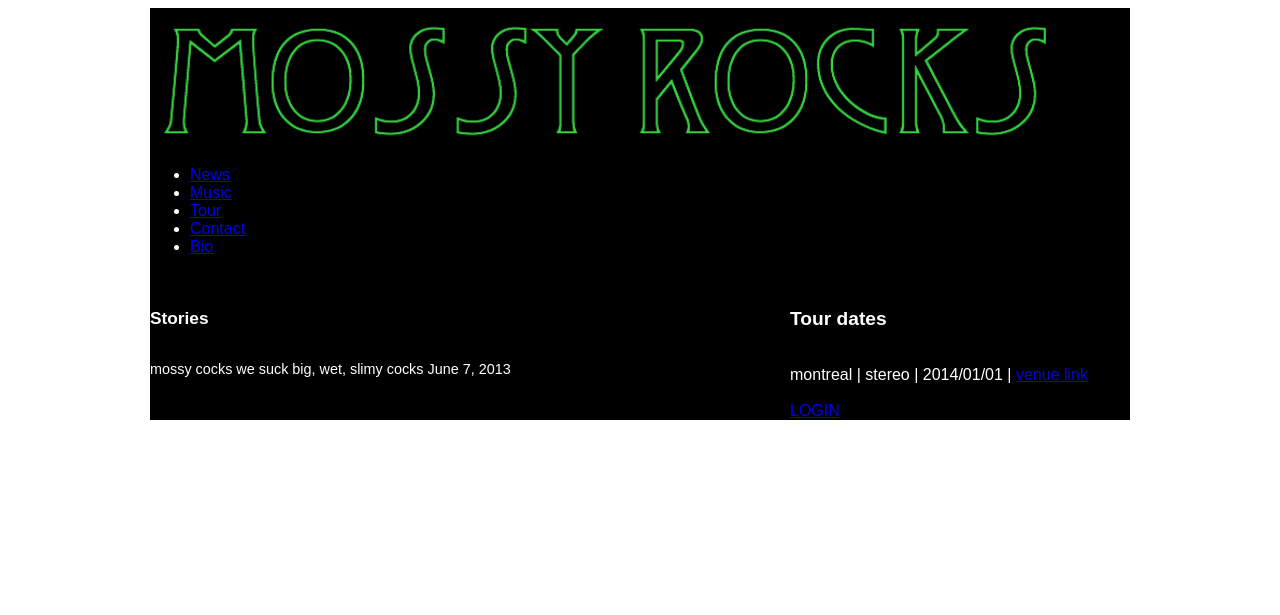
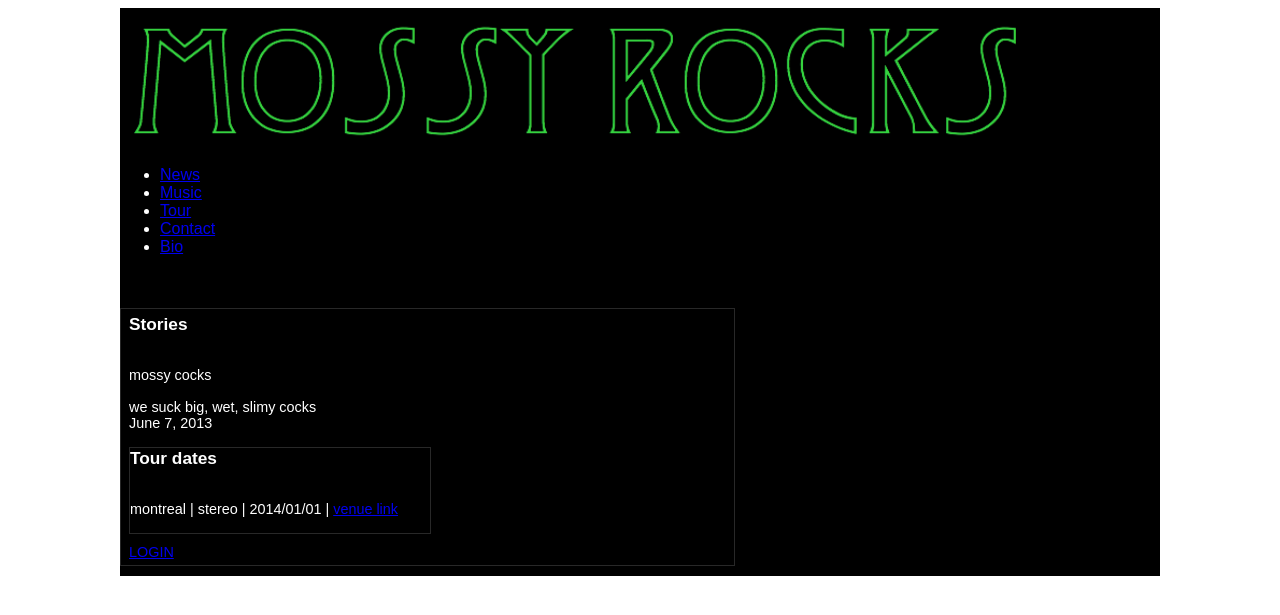
Before and after one commit to 0853RV3R/mossyrocks, a Django app: page / in a window 1280 px wide. Shown: the top 615 px of the page. Run offline with Django 3.2, Linux system fonts and the light colour scheme; data comes from the database, SQL or seed files in the repository; both versions use the stored data as it was after the commit; parts of the project's set-up code (start-up, migrations or seed data) failed here and were passed over.

Commit message:
more css

```diff
--- a/news/static/css/cssTillIDie.css
+++ b/news/static/css/cssTillIDie.css
@@ -15,9 +15,10 @@
 */
 
 body {
-  min-width: 1020px;
+
  font-family: 'Merriweather Sans', sans-serif;
  color: rgb(255, 255, 255);
+
 }
 
 .title_1 {
@@ -80,16 +81,14 @@ body {
 .container_3 {
 	margin-left: auto;
 	margin-right: auto;
-	width: 980px;
-    background-image:url('940_3_20.png');
+	width: 1040px;
+    background-color: rgb(0, 0, 0);
     overflow: auto;
 }
 
 .container_4 {
 	margin-left: auto;
 	margin-right: auto;
-	width: 980px;
-    background: rgb(0, 0, 0);
     overflow: auto;
 }
 
@@ -131,10 +130,36 @@ body {
 /* Grid >> 3 Columns
 ----------------------------------------------------------------------------------------------------*/
 
+.container_3 .grid_1 {
+	width:600px;
+    font-size:0.9em;
+    padding: 5px 5px 5px 8px;
+    border-style: solid;
+    border-width: 1px;
+    border-color: rgb(40, 40, 40);
+
+}
+
+.container_3 .grid_2 {
+	width:20px;
+}
+
+.container_3 .grid_3 {
+	width:300px;
+    border-style: solid;
+    border-width: 1px;
+    border-color: rgb(40, 40, 40);
+    padding: 5px, 5px, 5px 8px;
+}
+
 
 .container_4 .grid_1 {
-	width:640px;
+	width:600px;
     font-size:0.9em;
+    padding: 5px 5px 5px 8px;
+    border-style: solid;
+    border-width: 1px;
+    border-color: rgb(40, 40, 40);
 
 }
 
@@ -143,7 +168,11 @@ body {
 }
 
 .container_4 .grid_3 {
-	width:320px;
+	width:300px;
+    border-style: solid;
+    border-width: 1px;
+    border-color: rgb(40, 40, 40);
+    padding: 5px, 5px, 5px 8px;
 }
 
 
--- a/news/templates/basic.html
+++ b/news/templates/basic.html
@@ -12,7 +12,7 @@
 <body>
 
 
-<div class= "container_4" >
+<div class= "container_3" >
     <div class="clearfix">
 
 <img src="{{ STATIC_URL }}images/MR-head.gif" alt=":::MOSSY ROCKS:::" onmouseover="this" src="{{ STATIC_URL }}images/MR-head.gif" onmouseout="images/MR-head.gif" width="911" height="142" />
--- a/news/templates/news.html
+++ b/news/templates/news.html
@@ -1,17 +1,20 @@
 {% extends 'basic.html' %}
 
 {% block header %}
+<div class="container_4">
 
     <div class="grid_1">
+        <div class="clearfix">
 
             {% for entry in story %}
                 <div class="title_2">Stories</div><br><br>
-                {{ entry.title }}
-                {{ entry.message }}
+                {{ entry.title }}<br><br>
+                {{ entry.message }}<br>
                 {{ entry.date_posted }}
             {% endfor %}
         <br><br>
-        </div>
+
+
 
 {% endblock header %}
 
@@ -19,28 +22,33 @@
 {% block main %}
 {% if user.is_authenticated %}
 
-    <div class="grid_1">
             <div class="title_2">Add story</div><br><br>
                 <form method="post" action="{% url 'news.views.index' %}">
                     {% csrf_token %}
                     {% for field in form %}
                     <table>
                         <tr>
-                            <td>{{ field.label_tag }}</td><td>{{ field }}</td>
+                            <td>{{ field.label_tag }}</td>
+                        </tr>
+                        <tr>
+                            <td>{{ field }}</td>
                         </tr>
                     </table>
                     <br>
                     {% endfor %}
                     <button id="new-post-submit">SUBMIT</button>
                 </form>
+        </div>
     </div>
 
+
 {% endif %}
-{% endblock main %}
 
-    <div class="grid_2"></div>
+
+
+<div class="clearfix">
     <div class="grid_3">
-        {% block sidebar %}
+
 
         <div class="title_2">Tour dates</div><br><br>
 
@@ -59,7 +67,10 @@
             {% for field in form2 %}
             <table>
                 <tr>
-                    <td>{{ field.label_tag }}</td><td>{{ field }}</td>
+                    <td>{{ field.label_tag }}</td>
+                </tr>
+                <tr>
+                    <td>{{ field }}</td>
                 </tr>
             </table>
             <br>
@@ -69,9 +80,12 @@
         <br><br>
         {% endif %}
 
-        {% endblock sidebar %}
     </div>
-
+</div>
+<div class="clear">
+    </div>
+    </div>
+{% endblock main %}
 
 {% block footer %}
 
```
Also changed, not shown: database.db.
